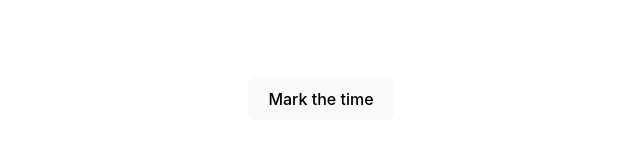
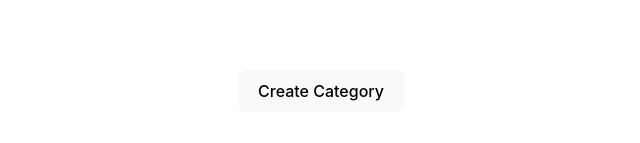
Before and after one commit to karate/mark-time, a Svelte app: page / in a window 1280 px wide. Shown: the part 309-452 px from the top of the page, without its empty margins (319-959 px from the left). Built offline with nearby package versions, Linux system fonts and the light colour scheme.

Commit message:
Add Categories

```diff
--- a/src/App.svelte
+++ b/src/App.svelte
@@ -1,12 +1,14 @@
 <script>
-  import MarkButton from './lib/Button.svelte'
-  import Timestamps from './lib/Timestamps.svelte'
-  let stamps = [];
+  import Category from './lib/Category.svelte'
+  import CreateCategoryButton from './lib/CreateCategoryButton.svelte'
+  let categories = [];
 </script>
 
 <main>
-  <Timestamps bind:stamps={stamps} />
-  <MarkButton bind:stamps={stamps} />
+  <CreateCategoryButton bind:categories={categories}/>
+  {#each categories as category}
+    <Category bind:category={category} bind:categories={categories} />
+  {/each}
 </main>
 
 <style></style>
--- a/src/lib/Button.svelte
+++ b/src/lib/Button.svelte
@@ -1,13 +1,13 @@
 <script>
-  export let stamps;
+  export let category;
 
   const increment = () => {
     const now = new Date();
-    stamps.push({
-      'id': stamps.length,
+    category.stamps.push({
+      'id': category.stamps.length,
       'timestamp': now.toLocaleString()
     });
-    stamps = stamps;
+    category = category;
   }
 </script>
 
--- /dev/null
+++ b/src/lib/Category.svelte
@@ -0,0 +1,20 @@
+<script>
+  import MarkButton from './Button.svelte'
+  import Stamp from './Stamp.svelte'
+  export let category;
+  export let categories;
+
+  const remove = (name) => {
+    console.log("Deleting Category", name);
+    categories = categories.filter(item => item.name !== name);
+    categories = categories;
+  }
+</script>
+
+<section>
+  <h3 on:click={() => remove(category.name)}>{category.name}</h3>
+  <MarkButton bind:category={category} />
+  {#each category.stamps as stamp}
+    <Stamp stamp={stamp} bind:stamps={category.stamps}/>
+  {/each}
+</section>
--- /dev/null
+++ b/src/lib/CreateCategoryButton.svelte
@@ -0,0 +1,13 @@
+<script>
+  export let categories;
+
+  const increment = () => {
+    let categoryName = prompt("Enter Category name");
+    categories.push({'name':categoryName, 'stamps': []})
+    categories = categories;
+  }
+</script>
+
+<button on:click={increment}>
+  Create Category
+</button>
--- a/src/lib/Timestamps.svelte
+++ /dev/null
@@ -1,10 +0,0 @@
-<script>
-  import Stamp from './Stamp.svelte'
-  export let stamps;
-</script>
-
-<ul>
-{#each stamps as stamp}
-  <Stamp stamp={stamp} bind:stamps={stamps}/>
-{/each}
-</ul>
```
